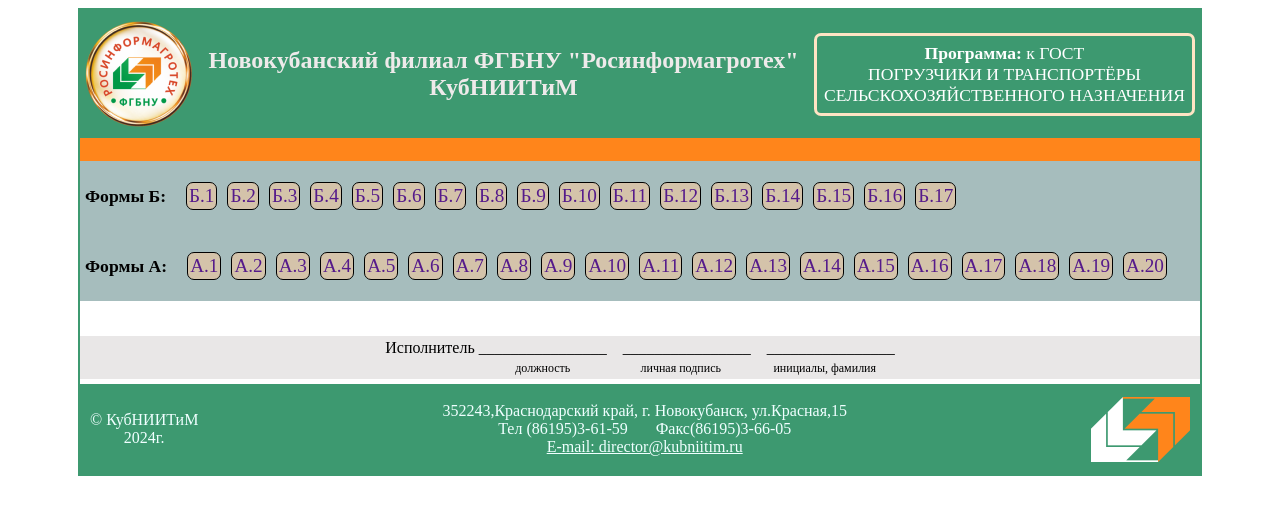
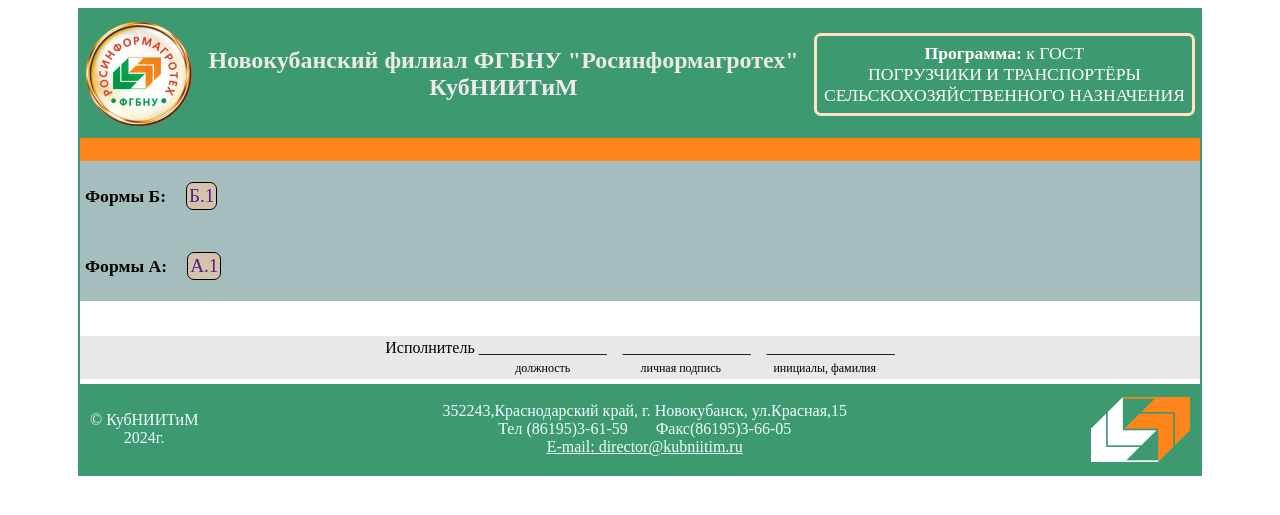
Before and after one commit to Viktor-fine/tema_25, a Django app: template vedomosti/templates/base.html in a window 1280 px wide. Shown: the top 515 px of the page. Run offline with Django 4.2, Linux system fonts and the light colour scheme; the template is opened without the code that fills it, so the values that code supplies are empty.

Commit message:
Удалены не используемые ведомости группы А и Б

```diff
--- a/vedomosti/templates/base.html
+++ b/vedomosti/templates/base.html
@@ -20,7 +20,7 @@
                  <p class="name-nav"><b>Формы Б: </b></p>
                 <ul class="markers">
                     <li><a href="">Б.1</a></li><br>
-                    <li><a href="">Б.2</a></li><br>
+                    <!-- <li><a href="">Б.2</a></li><br>
                     <li><a href="">Б.3</a></li><br>
                     <li><a href="">Б.4</a></li><br>
                     <li><a href="">Б.5</a></li><br>
@@ -35,14 +35,14 @@
                     <li><a href="">Б.14</a></li><br>
                     <li><a href="">Б.15</a></li><br>
                     <li><a href="">Б.16</a></li><br>
-                    <li><a href="">Б.17</a></li><br>
+                    <li><a href="">Б.17</a></li><br> -->
                 </ul>
                 </div>
                 <div class="form_a">
                 <p class="name-nav"><b>Формы А: </b></p>
                 <ul class="markers">
                     <li><a href="">А.1</a></li><br>
-                    <li><a href="">А.2</a></li><br>
+                    <!-- <li><a href="">А.2</a></li><br>
                     <li><a href="">А.3</a></li><br>
                     <li><a href="">А.4</a></li><br>
                     <li><a href="">А.5</a></li><br>
@@ -60,7 +60,7 @@
                     <li><a href="">А.17</a></li><br>
                     <li><a href="">А.18</a></li><br>
                     <li><a href="">А.19</a></li><br>
-                    <li><a href="">А.20</a></li><br>
+                    <li><a href="">А.20</a></li><br> -->
                 </ul>
                 </div>
             </nav>
--- a/vedomosti/templates/form_b/b_1.html
+++ b/vedomosti/templates/form_b/b_1.html
@@ -6,7 +6,7 @@
 {% block title_form %}
     <button type="button" class="primer1_b1" name="primer">Пример</button>
     <button type="button" class="reset" name="res">Очистить поля</button>
-    <button type="button" class="save" name="save">Сохранить Форму</button><br><br>
+    <!-- <button type="button" class="save" name="save">Сохранить Форму</button><br><br> -->
     <p class="name_vedomost"><b>Форма Б.1</b> - Ведомость записи показателей при снятии нагрузочной характеристики гидросистемы</p>
 {% endblock  %}
 
@@ -127,8 +127,8 @@
 <br>
 <div class="butt">
     <button type="button" class="raschet_b1">Расчёт</button>
-    <button type="button" class="bd_b1">Сохранить в БД</button>
-    <button type="button" class="print1_b1">Печать</button>
+    <!-- <button type="button" class="bd_b1">Сохранить в БД</button> -->
+    <!-- <button type="button" class="print1_b1">Печать</button> -->
 </div>
 <!-- {% load static %} -->
 <script src="{% static 'js\b_1.js' %}"></script>
```
Also changed, not shown: 1 other file.
